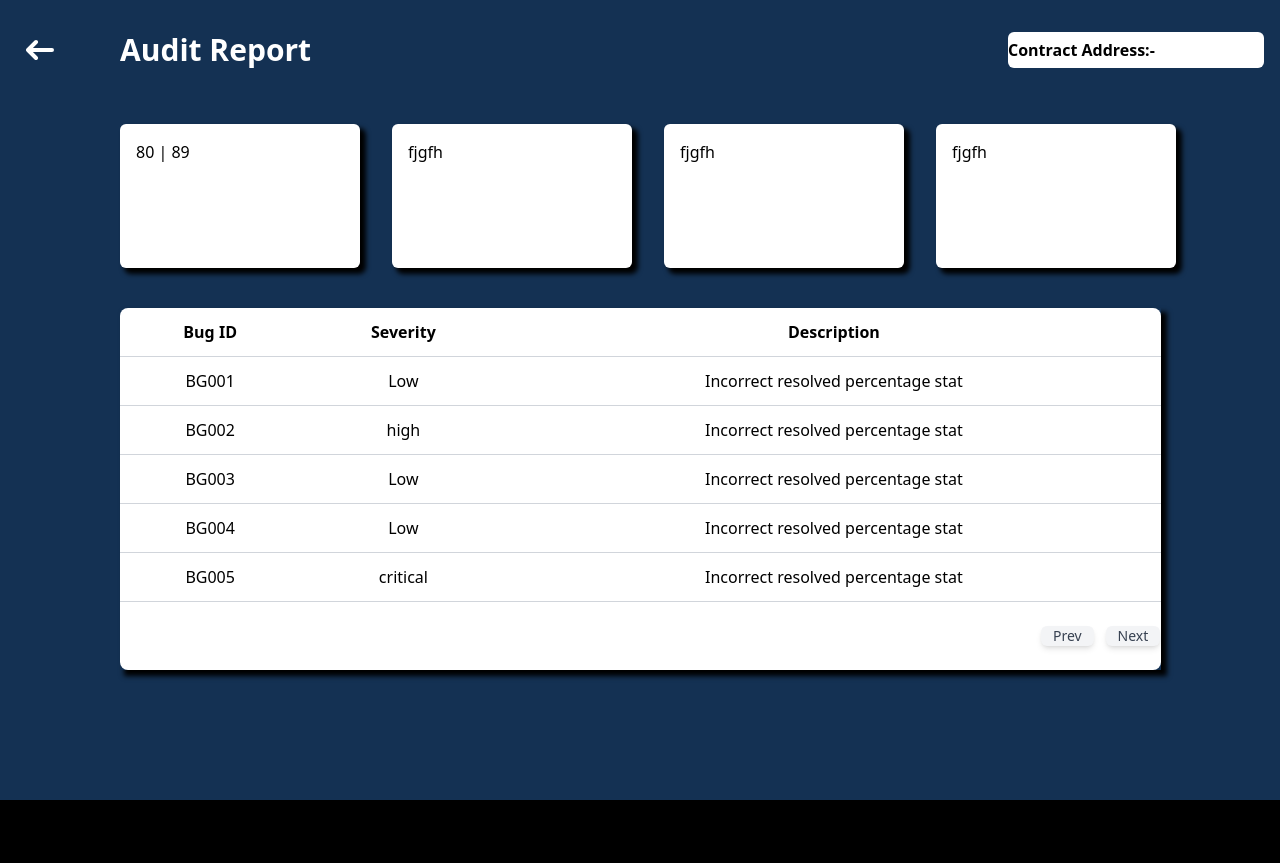
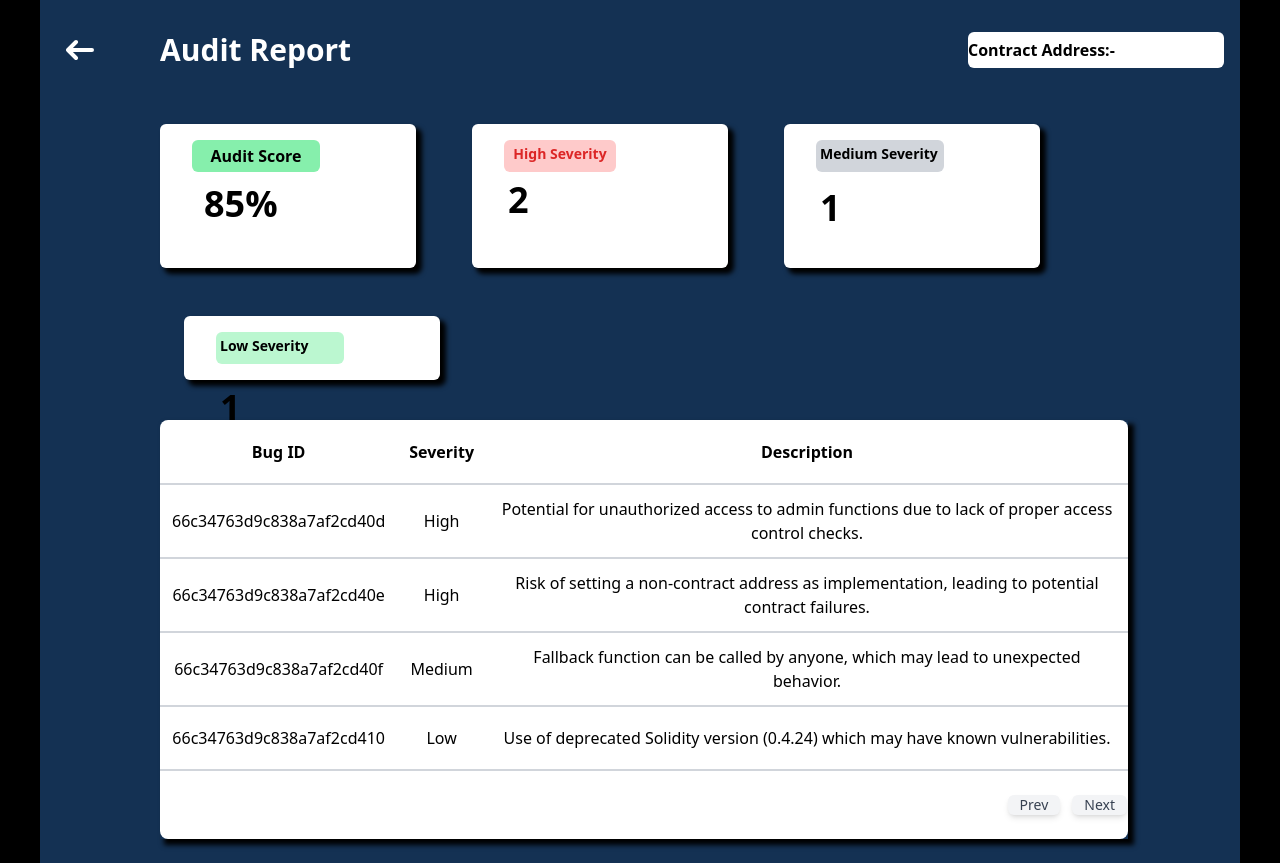
Before and after one commit to shubhangigawande/AI-Audit-FrontEnd, a React (Vite) app: page /SearchClick in a window 1280 px wide. Before the commit the page ends 800 px from the top, so only its background shows below. Built offline with nearby package versions, Linux system fonts and the light colour scheme.

Commit message:
upload files

```diff
--- a/public/data.json
+++ b/public/data.json
@@ -1,20 +1,33 @@
+
+
+
 [
-    { "Bug ID": "BG001", "Severity": "Low", "Description": "Incorrect resolved percentage stat", "Date Reported": "05/01/2023" },
-    { "Bug ID": "BG002", "Severity": "high", "Description": "Incorrect resolved percentage stat", "Date Reported": "05/01/2023" },
-    { "Bug ID": "BG003", "Severity": "Low", "Description": "Incorrect resolved percentage stat", "Date Reported": "05/01/2023" },
-    { "Bug ID": "BG004", "Severity": "Low", "Description": "Incorrect resolved percentage stat", "Date Reported": "05/01/2023" },
-    { "Bug ID": "BG005", "Severity": "critical", "Description": "Incorrect resolved percentage stat", "Date Reported": "05/01/2023" },
-    { "Bug ID": "BG006", "Severity": "Low", "Description": "Incorrect resolved percentage stat", "Date Reported": "05/01/2023" },
-    { "Bug ID": "BG007", "Severity": "Low", "Description": "Incorrect resolved percentage stat", "Date Reported": "05/01/2023" },
-    { "Bug ID": "BG001", "Severity": "Low", "Description": "Incorrect resolved percentage stat", "Date Reported": "05/01/2023" },
-    { "Bug ID": "BG001", "Severity": "high", "Description": "Incorrect resolved percentage stat", "Date Reported": "05/01/2023" },
-    { "Bug ID": "BG001", "Severity": "Low", "Description": "Incorrect resolved percentage stat", "Date Reported": "05/01/2023" },
-    { "Bug ID": "BG001", "Severity": "critical", "Description": "Incorrect resolved percentage stat", "Date Reported": "05/01/2023" },
-    { "Bug ID": "BG001", "Severity": "Low", "Description": "Incorrect resolved percentage stat", "Date Reported": "05/01/2023" },
-    { "Bug ID": "BG001", "Severity": "Low", "Description": "Incorrect resolved percentage stat", "Date Reported": "05/01/2023" },
-    { "Bug ID": "BG001", "Severity": "Low", "Description": "Incorrect resolved percentage stat", "Date Reported": "05/01/2023" },
-    { "Bug ID": "BG001", "Severity": "high", "Description": "Incorrect resolved percentage stat", "Date Reported": "05/01/2023" },
-    { "Bug ID": "BG001", "Severity": "Low", "Description": "Incorrect resolved percentage stat", "Date Reported": "05/01/2023" },
-    { "Bug ID": "BG001", "Severity": "Low", "Description": "Incorrect resolved percentage stat", "Date Reported": "05/01/2023" }
-
-  ]
+  {
+    "score": "85%",
+      "level": "High",
+      "description": "Potential for unauthorized access to admin functions due to lack of proper access control checks.",
+      "recomendation": "Implement stricter access control mechanisms to ensure only authorized users can access admin functions.",
+      "_id": "66c34763d9c838a7af2cd40d"
+  },
+  {
+    "high": "2",
+      "level": "High",
+      "description": "Risk of setting a non-contract address as implementation, leading to potential contract failures.",
+      "recomendation": "Enhance validation checks to ensure that only contract addresses can be set as implementations.",
+      "_id": "66c34763d9c838a7af2cd40e"
+  },
+  {
+    "medium": "1",
+      "level": "Medium",
+      "description": "Fallback function can be called by anyone, which may lead to unexpected behavior.",
+      "recomendation": "Consider adding restrictions to the fallback function to limit its accessibility.",
+      "_id": "66c34763d9c838a7af2cd40f"
+  },
+  {
+    "low": "1",
+      "level": "Low",
+      "description": "Use of deprecated Solidity version (0.4.24) which may have known vulnerabilities.",
+      "recomendation": "Upgrade to a more recent and supported version of Solidity.",
+      "_id": "66c34763d9c838a7af2cd410"
+  }
+]
--- a/src/App.tsx
+++ b/src/App.tsx
@@ -7,6 +7,7 @@ import { ClickWallet } from './components/ClickWallet';
 import { HomePage } from './components';
 import { SearchClick } from './components/SearchClick';
 import { MyDashboard } from './components/MyDashboard';
+import { ClickAuditTable } from './components/ClickAuditTable';
 
 function App() {
   return (
@@ -19,6 +20,7 @@ function App() {
       <Route path='/ClickWallet' element={<ClickWallet />} />
       <Route path='/SearchClick' element={<SearchClick />} />
       <Route path='/MyDashboard' element={<MyDashboard />} />
+      <Route path='/ClickAuditTable' element={<ClickAuditTable />} />
 
 
       </Routes>
--- /dev/null
+++ b/src/components/ClickAuditTable.tsx
@@ -0,0 +1,49 @@
+import { useState } from 'react';
+import { Link } from 'react-router-dom';
+
+export function ClickAuditTable() {
+  const [isModalOpen, setIsModalOpen] = useState(false);
+
+  const openModal = () => setIsModalOpen(true);
+  const closeModal = () => setIsModalOpen(false);
+
+  return (
+    <div className='text-white'>
+      {/* Button to trigger the modal */}
+      <button onClick={openModal} className="bg-blue-500 text-white px-4 py-2 rounded hover:bg-blue-600">
+        Open Modal
+      </button>
+
+      {/* Conditional rendering of the modal */}
+      {isModalOpen && (
+        <div className="fixed inset-0 flex items-center justify-center bg-gray-800 bg-opacity-75">
+          <div className="bg-white rounded-lg shadow-lg p-6 max-w-lg w-full relative">
+            {/* Modal Header */}
+            <div className='container mx-auto bg-black flex items-center justify-between text-white p-4 rounded-t-lg'>
+              <div className='flex items-center'>
+                <img src='/images/image.png' className='h-10 mr-3' alt='WalletConnect Logo' />
+                <h1 className='text-white text-lg font-semibold'>WalletConnect</h1>
+              </div>
+              <button onClick={closeModal} className="text-gray-500 hover:text-gray-800" aria-label="Close">
+                &times;
+              </button>
+            </div>
+
+            {/* Modal Body */}
+            <h2 className="text-xl font-semibold mb-4 mt-4">Modal Title</h2>
+            <p className="text-gray-700 mb-4">This is the modal content. You can add any HTML here.</p>
+
+            {/* Modal Footer */}
+            <div className="flex justify-end">
+              <Link to="/">
+                <button className="bg-blue-500 text-white px-4 py-2 rounded hover:bg-blue-600">
+                  Go to Home
+                </button>
+              </Link>
+            </div>
+          </div>
+        </div>
+      )}
+    </div>
+  );
+}
--- a/src/components/SearchClick.tsx
+++ b/src/components/SearchClick.tsx
@@ -1,32 +1,34 @@
 import { Link } from "react-router-dom";
-import { useState, useEffect } from 'react';
-import axios from 'axios';
+import { useState, useEffect } from "react";
+import axios from "axios";
 
 export function SearchClick() {
-
   const [data, setData] = useState([]);
   const [currentPage, setCurrentPage] = useState(1);
   const [selectedItems, setSelectedItems] = useState(new Set());
+  const [isModalOpen, setIsModalOpen] = useState(false);
+  const [clickedRecord, setClickedRecord] = useState(null);
 
   const itemsPerPage = 5;
   const totalPages = Math.ceil(data.length / itemsPerPage);
 
   useEffect(() => {
-    axios.get('/data.json')
-      .then(response => {
+    axios
+      .post("/data.json")
+      .then((response) => {
         setData(response.data);
       })
-      .catch(error => {
-        console.error('Error fetching data:', error);
+      .catch((error) => {
+        console.error("Error fetching data:", error);
       });
   }, []);
 
-  const handlePageChange = (pageNumber: number) => {
+  const handlePageChange = (pageNumber) => {
     setCurrentPage(pageNumber);
   };
 
-  const handleCheckboxChange = (index: number) => {
-    setSelectedItems(prevSelected => {
+  const handleCheckboxChange = (index) => {
+    setSelectedItems((prevSelected) => {
       const newSelected = new Set(prevSelected);
       if (newSelected.has(index)) {
         newSelected.delete(index);
@@ -42,58 +44,125 @@ export function SearchClick() {
     currentPage * itemsPerPage
   );
 
+  const openModal = (record) => {
+    setClickedRecord(record);
+    setIsModalOpen(true);
+  };
+
+  const closeModal = () => {
+    setIsModalOpen(false);
+    setClickedRecord(null);
+  };
+
   return (
-    <div className='container mx-auto min-h-screen bg-SearchClick'>
-      <div className='flex items-center justify-between p-4'>
-        <div className='flex items-center'>
+    <div className="ml-10 mr-10 mx-auto min-h-screen bg-SearchClick">
+      <div className="flex items-center justify-between p-4">
+        <div className="flex items-center">
           <Link to="/">
-            <button type="button" className="text-white font-medium rounded-full text-sm p-2.5 inline-flex items-center mr-2">
-              <svg className="w-7 h-7 transform rotate-180" aria-hidden="true" xmlns="http://www.w3.org/2000/svg" fill="none" viewBox="0 0 14 10">
-                <path stroke="currentColor" strokeLinecap="round" strokeLinejoin="round" strokeWidth="2" d="M1 5h12m0 0L9 1m4 4L9 9" />
+            <button
+              type="button"
+              className="text-white font-medium rounded-full text-sm p-2.5 inline-flex items-center mr-2"
+            >
+              <svg
+                className="w-7 h-7 transform rotate-180"
+                aria-hidden="true"
+                xmlns="http://www.w3.org/2000/svg"
+                fill="none"
+                viewBox="0 0 14 10"
+              >
+                <path
+                  stroke="currentColor"
+                  strokeLinecap="round"
+                  strokeLinejoin="round"
+                  strokeWidth="2"
+                  d="M1 5h12m0 0L9 1m4 4L9 9"
+                />
               </svg>
               <span className="sr-only">Icon description</span>
             </button>
           </Link>
-          <h1 className='text-3xl font-bold text-white flex-grow md:ml-8 p-4 flex flex-col'>Audit Report</h1>
+          <h1 className="text-3xl font-bold text-white flex-grow md:ml-8 p-4 flex flex-col">
+            Audit Report
+          </h1>
         </div>
-        <input type="text" placeholder="Contract Address:-" className="rounded-md w-64 h-9 placeholder-black font-semibold" />
+        <input
+          type="text"
+          placeholder="Contract Address:-"
+          className="rounded-md w-64 h-9 placeholder-black font-semibold"
+        />
       </div>
 
       {/* Main content and boxes */}
       <div className="flex-grow md:ml-24 p-6 flex flex-col">
-        <div className="flex flex-wrap gap-4 md:gap-8 h-auto">
-          <div className="w-full sm:w-1/2 h-36 md:w-60 bg-white shadow-custom-black rounded-md p-4 mb-4">
-            <h1>80 | 89</h1>
+        <div className="flex flex-wrap gap-4 md:gap-8 h-auto space-x-6">
+          <div className="w-full sm:w-1/2 h-36 md:w-64 bg-white shadow-custom-black rounded-md p-4 mb-4">
+            <div className="rounded-md bg-green-300  w-32 h-8 ml-4">
+              <h1 className="p-1 font-bold text-center text-md">Audit Score</h1>
+              <div>
+                {currentItems.map((item, index) => (
+                  <div key={index}>
+                    <h1 className="p-3 font-semibold text-4xl">
+                      {item["score"]}
+                    </h1>
+                  </div>
+                ))}
+              </div>
+            </div>
           </div>
-          <div className="w-full sm:w-1/2 md:w-60 bg-white shadow-custom-black rounded-md p-4 mb-4">
-            fjgfh
+
+          <div className="w-full sm:w-1/2 md:w-64 bg-white shadow-custom-black rounded-md p-4 mb-4">
+            <div className="rounded-md bg-red-200 w-28 h-8 ml-4">
+              <h1 className="font-semibold p-1 text-center text-sm text-red-600">
+                High Severity
+              </h1>
+              <div>
+                {currentItems.map((item, index) => (
+                  <div key={index}>
+                    <h1 className="p-1 font-semibold text-4xl">
+                      {item["high"]}
+                    </h1>
+                  </div>
+                ))}
+              </div>
+            </div>
           </div>
-          <div className="w-full sm:w-1/2 md:w-60 bg-white shadow-custom-black rounded-md p-4 mb-4">
-            fjgfh
+
+          <div className="w-full sm:w-1/2 md:w-64 bg-white shadow-custom-black rounded-md p-4 mb-4">
+            <div className="rounded-md bg-gray-300 w-32 h-8 ml-4">
+              <h1 className="p-1 font-semibold text-sm">Medium Severity</h1>
+              <div>
+                {currentItems.map((item, index) => (
+                  <div key={index}>
+                    <h1 className="p-1 font-semibold text-4xl">
+                      {item["medium"]}
+                    </h1>
+                  </div>
+                ))}
+              </div>
+            </div>
           </div>
-          <div className="w-full sm:w-1/2 md:w-60 bg-white shadow-custom-black rounded-md p-4 mb-4">
-            fjgfh
+
+          <div className="w-full sm:w-1/2 md:w-64 bg-white shadow-custom-black rounded-md p-4 mb-4">
+            <div className="rounded-md bg-green-200 w-32 h-8 ml-4">
+              <h1 className="p-1 font-semibold text-sm">Low Severity</h1>
+              <div>
+                {currentItems.map((item, index) => (
+                  <div key={index}>
+                    <h1 className="p-1 font-semibold text-4xl">
+                      {item["low"]}
+                    </h1>
+                  </div>
+                ))}
+              </div>
+            </div>
           </div>
         </div>
 
         {/* Table */}
         <div className="overflow-x-auto mt-6 w-11/12 shadow-custom-black">
-          <table className="min-w-full bg-white rounded-lg border-gray-300 ">
+          <table className="min-w-full bg-white rounded-lg border-gray-300">
             <thead>
-              <tr className="border-b border-gray-300">
-                {/* <th className="p-3 text-center">
-                  <input
-                    type="checkbox"
-                    onChange={(e) => {
-                      const checked = e.target.checked;
-                      setSelectedItems(new Set(
-                        checked
-                          ? currentItems.map((_, idx) => (currentPage - 1) * itemsPerPage + idx)
-                          : []
-                      ));
-                    }}
-                  />
-                </th> */}
+              <tr className="border-b-2 border-gray-300 h-16">
                 <th className="p-3 text-center">Bug ID</th>
                 <th className="p-3 text-center">Severity</th>
                 <th className="p-3 text-center">Description</th>
@@ -101,23 +170,25 @@ export function SearchClick() {
             </thead>
             <tbody>
               {currentItems.map((item, index) => (
-                <tr key={index} className="border-b border-gray-300">
-                  {/* <td className="p-3 text-center">
-                    <input
-                      type="checkbox"
-                      checked={selectedItems.has((currentPage - 1) * itemsPerPage + index)}
-                      onChange={() => handleCheckboxChange((currentPage - 1) * itemsPerPage + index)}
-                    />
-                  </td> */}
-                  <td className="p-3 text-center">{item["Bug ID"]}</td>
-                  <td className="p-3 text-center">{item["Severity"]}</td>
-                  <td className="p-3 text-center">{item["Description"]}</td>
+                <tr
+                  key={index}
+                  className="border-b-2 border-gray-300 h-16 cursor-pointer"
+                  onClick={() => index === 0 && openModal(item)}
+                >
+                  <td className="p-3 text-center align-middle">
+                    {item["_id"]}
+                  </td>
+                  <td className="p-3 text-center align-middle">
+                    {item["level"]}
+                  </td>
+                  <td className="p-3 text-center align-middle">
+                    {item["description"]}
+                  </td>
                 </tr>
               ))}
 
-              {/* Pagination */}
               <tr>
-                <td colSpan={4} className="py-6">
+                <td colSpan={3} className="py-6">
                   <div className="flex justify-end space-x-3">
                     <button
                       onClick={() => handlePageChange(currentPage - 1)}
@@ -134,15 +205,67 @@ export function SearchClick() {
                     >
                       Next
                     </button>
-                    {/* <span className="flex items-center">
-                      Page: &nbsp;<span className='px-3 py-1 h-7 w-14 bg-gray-100 text-gray-700 rounded-md flex items-center justify-center'>{currentPage}</span>  &nbsp; of {totalPages} &nbsp;&nbsp;
-                    </span> */}
                   </div>
                 </td>
               </tr>
             </tbody>
           </table>
         </div>
+
+        {/* Modal */}
+        {isModalOpen && clickedRecord && (
+          <div className="fixed inset-0 flex items-center justify-center bg-gray-800 bg-opacity-75">
+            <div className="bg-white rounded-lg shadow-lg max-w-lg w-[52rem] h-[35rem] p-6">
+              {/* Modal Header */}
+              <div className="flex justify-between items-center pb-2 mb-4">
+                <h1 className="text-3xl text-gray-600 font-semibold">
+                  Bugs Details
+                </h1>
+                <button
+                  onClick={closeModal}
+                  className="text-3xl w-11 hover:text-gray-600"
+                  aria-label="Close"
+                >
+                  &times;
+                </button>
+              </div>
+
+              <hr className="border-gray-400 w-full mb-10" />
+
+              {/* Modal Content */}
+              <div className="space-y-4">
+                <div className="font-semibold">
+                  <h1 className="text-gray-600 text-xl">Bug ID NO</h1>
+                  <p className="mt-2 text-gray-500">{clickedRecord["_id"]}</p>
+                </div>
+
+                <div className="font-semibold ">
+                  <h1 className="text-gray-600 mt-8  text-xl">Problem</h1>
+                  <p className="mt-2">{clickedRecord["problem"]}</p>
+                  <p className="text-sm text-gray-500 font-light">Unexpected Logout occurs when user clicks 'Save'</p>
+                </div>
+
+                <div className="font-semibold">
+                  <h1 className="text-gray-600 mt-8 text-xl">Solution</h1>
+                  <p className="mt-2">{clickedRecord["solution"]}</p>
+                  <p className="text-sm text-gray-500 font-san">Fixed the session </p>
+                </div>
+
+                <div className="font-semibold">
+                  <h1 className="text-gray-600 mt-8 text-xl">Recommendations</h1>
+                  <p className="mt-8">{clickedRecord["recommendations"]}</p>
+                </div>
+
+                <button
+                  onClick={closeModal}
+                  className="bg-gray-300 w-24 mt-8 h-8 rounded-md"
+                >
+                  Close
+                </button>
+              </div>
+            </div>
+          </div>
+        )}
       </div>
     </div>
   );
```
